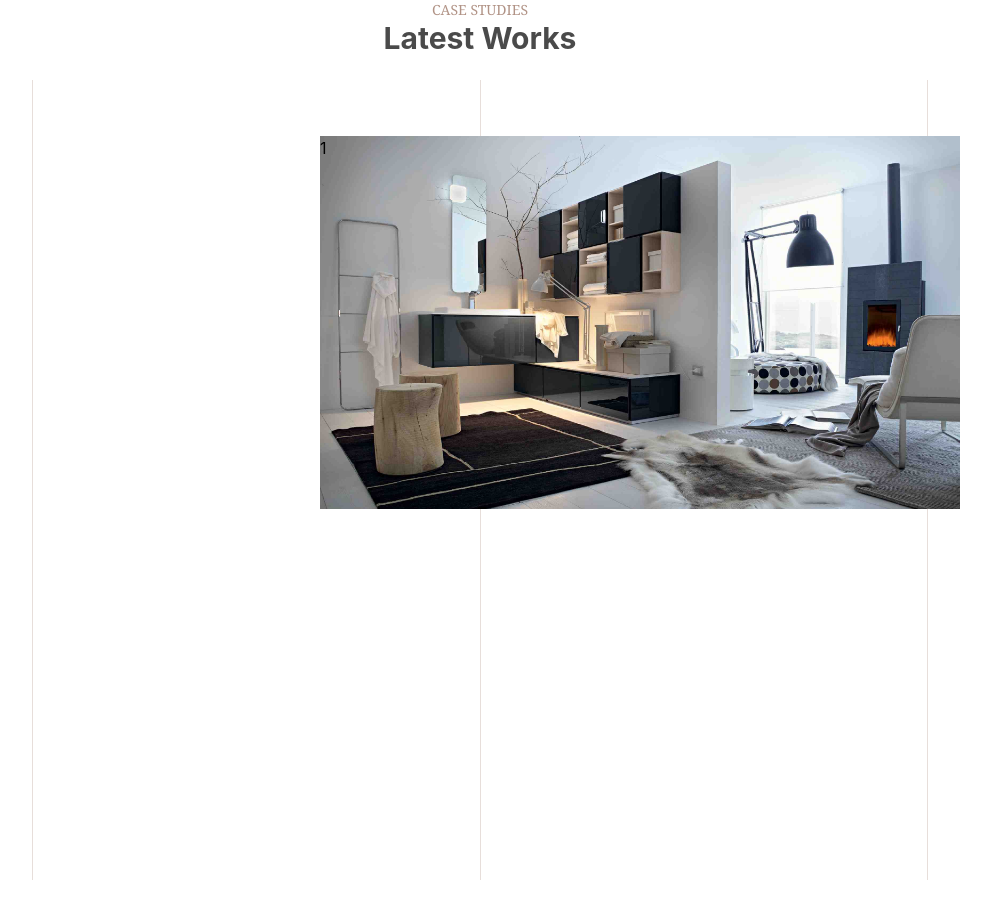
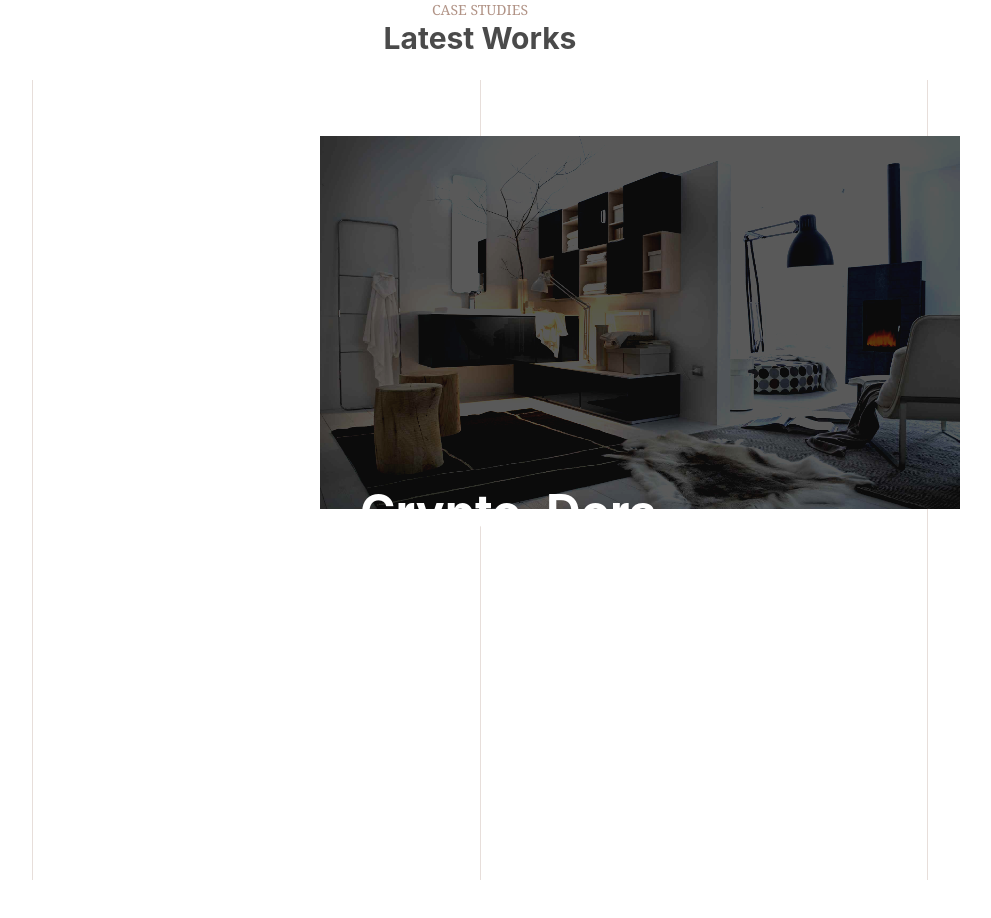
Before and after one commit to VaibhavDabral11/Portfolio-Website, a Next.js app: page / in a window 1280 px wide. Shown: the part 860-1778 px from the top of the page, without its empty margins (160-1151 px from the left). Built offline with nearby package versions, Linux system fonts and the light colour scheme.

Commit message:
projects animations setup!

```diff
--- a/components/CaseStudies/CaseStudies.tsx
+++ b/components/CaseStudies/CaseStudies.tsx
@@ -31,7 +31,7 @@ const LatestWork: FC = () => {
       {/* Works */}
       <div className="w-1/2 h-1/2 flex absolute right-40">
         <Project
-          title="Cerasa Redesign"
+          title="Crypto_Dora"
           description="Leader in bathroom furniture since 1983"
           img={Img1}
           number={1}
--- a/components/CaseStudies/Project.css
+++ b/components/CaseStudies/Project.css
@@ -0,0 +1,45 @@
+.img-section {
+  background: #222;
+  transition: box-shadow 2s;
+  box-shadow: inset -50rem 0 0 0 #111;
+}
+
+img {
+  filter: contrast(200%);
+  transition: filter 2s;
+  opacity: 0.3;
+}
+
+.img-section:hover {
+  box-shadow: inset 50rem 0 0 0 #1d2c4a;
+  transition: box-shadow 2s;
+}
+
+.number-text {
+  background: transparent;
+  opacity: 0;
+  transition: 1s;
+}
+
+.work-section:hover .project-text {
+  background: transparent;
+  opacity: 1;
+  transform: translateY(-1rem);
+  transition: 0.5s;
+  color: white;
+}
+
+.work-section:hover .number-text {
+  background: #fff;
+  color: transparent;
+  background-clip: text;
+  visibility: visible;
+  display: block;
+  transition: 2s;
+}
+
+img:hover {
+  filter: contrast(200%);
+  transition: all 2s;
+  opacity: 0.5;
+}
--- a/components/CaseStudies/Project.tsx
+++ b/components/CaseStudies/Project.tsx
@@ -11,11 +11,18 @@ export interface Props {
 
 const Project: FC<Props> = ({ title, description, img, number, link }) => {
   return (
-    <div className="w-full h-full">
-      <div className="absolute z-20 text-section">
-        <h1>{number}</h1>
-      </div>
-      <div className="img-section">
+    <div className="w-full h-full work-section cursor-pointer">
+      <h1 className="project-text number-text text-8xl absolute top-6 right-0 z-40 w-40 font-black text-white">
+        0{number}
+      </h1>
+      <h1 className="project-text text-5xl absolute bottom-0 z-40 left-10 w-40 font-bold text-white">
+        {title}
+      </h1>
+      <p className="project-text text-sm italic tracking-wider absolute text-left -bottom-7 left-10 z-40 w-full font-normal text-white">
+        {description}
+      </p>
+
+      <div className="img-section cursor-pointer">
         <Image src={img} className="" alt="project-img" />
       </div>
     </div>
```
